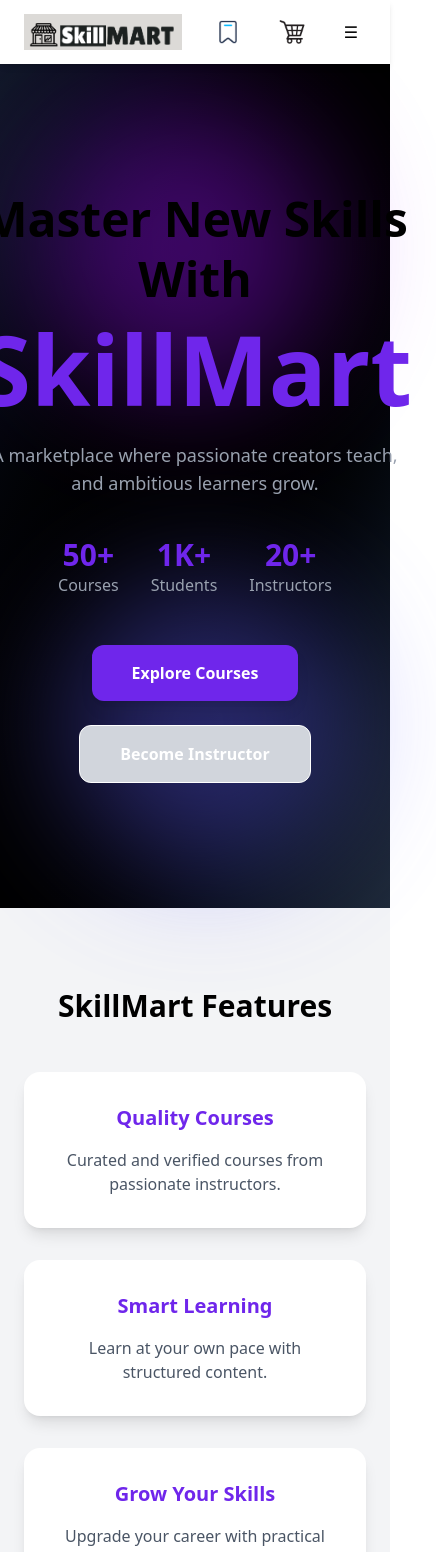
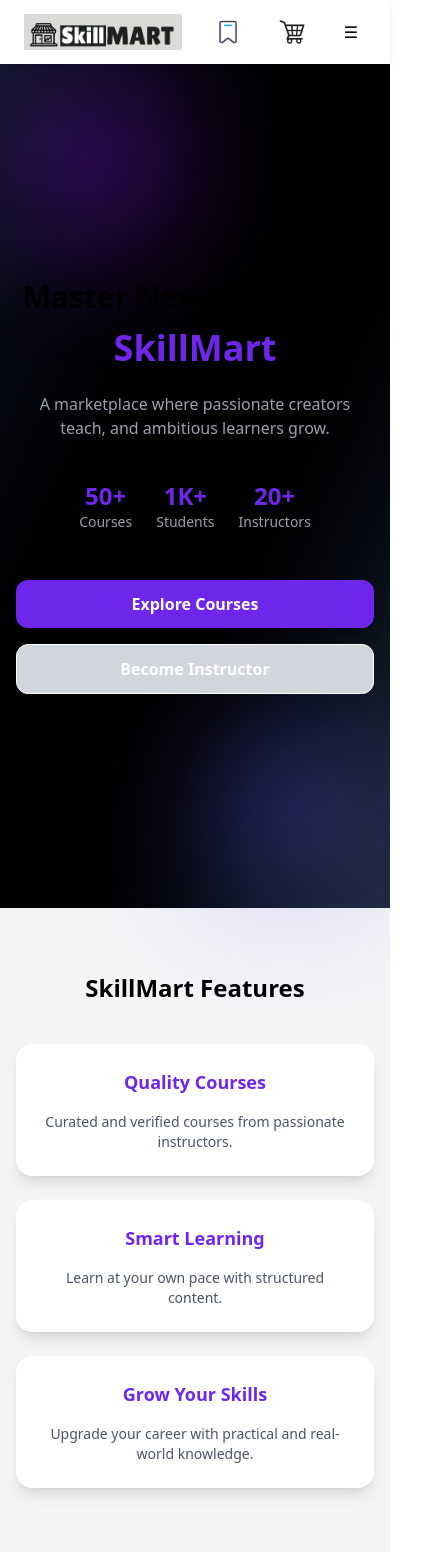
Before and after one commit to rupeshsurve01/SkillMart-MERN, a React (Vite) app in the folder Frontend/: page / in a window 390 px wide. Shown: the top 1552 px of the page, 436 px wide, since content can reach past the window. Built offline with nearby package versions, Linux system fonts and the light colour scheme.

Commit message:
Added Responsiveness in Home Page

```diff
--- a/Frontend/src/Pages/CheckCourses.jsx
+++ b/Frontend/src/Pages/CheckCourses.jsx
@@ -93,24 +93,19 @@
     if (!window.confirm("Delete this course?")) return;
 
     try {
-    const res = await fetch(
-      `http://localhost:5000/api/courses/${courseId}`,
-      {
+      const res = await fetch(`http://localhost:5000/api/courses/${courseId}`, {
         method: "DELETE",
         headers: {
           Authorization: `Bearer ${localStorage.getItem("token")}`,
         },
-      }
-    );
+      });
 
       const data = await res.json();
 
       if (!res.ok) {
         setToast(data.message || "Delete failed ❌");
       } else {
-      setFilteredCourses((prev) =>
-        prev.filter((c) => c._id !== courseId)
-      );
+        setFilteredCourses((prev) => prev.filter((c) => c._id !== courseId));
         setToast("Course removed successfully ✅");
       }
     } catch (error) {
@@ -161,7 +156,12 @@
               <option value="web-development">Web Development</option>
               <option value="app-development">App Development</option>
               <option value="ai-ml">AI / ML</option>
-              <option value="programming">Language</option>
+              <option value="programming">Programming Language</option>
+              <option value="testing">Testing</option>
+              <option value="database">Database</option>
+              <option value="security">Security</option>
+              <option value="devOps">DevOps</option>
+              <option value="theory">Theory Concepts</option>
             </select>
           </div>
 
@@ -311,7 +311,8 @@
                       }
 
                       const existing =
-  JSON.parse(localStorage.getItem("compareCourses")) || [];
+                        JSON.parse(localStorage.getItem("compareCourses")) ||
+                        [];
 
                       if (existing.includes(course._id)) {
                         setToast("Course already added");
@@ -327,7 +328,7 @@
 
                       localStorage.setItem(
                         "compareCourses",
-  JSON.stringify([...existing, course._id])
+                        JSON.stringify([...existing, course._id]),
                       );
 
                       setToast("Added to compare");
--- a/Frontend/src/Pages/Dashboard.jsx
+++ b/Frontend/src/Pages/Dashboard.jsx
@@ -7,53 +7,54 @@
   return (
     <div>
       <Navbar />
+
       {/* HERO SECTION */}
-<div className="relative min-h-screen flex items-center justify-center bg-gradient-to-br from-gray-900 via-black to-gray-800">
+      <div className="relative min-h-screen flex items-center justify-center bg-gradient-to-br from-gray-900 via-black to-gray-800 px-4 sm:px-6">
 
         {/* Decorative Blur Circles */}
-  <div className="absolute w-72 h-72 bg-purple-600 rounded-full blur-3xl opacity-40 top-10 left-10"></div>
-  <div className="absolute w-72 h-72 bg-indigo-500 rounded-full blur-3xl opacity-40 bottom-10 right-10"></div>
+        <div className="absolute w-40 h-40 sm:w-60 sm:h-60 md:w-72 md:h-72 bg-purple-600 rounded-full blur-3xl opacity-40 top-5 sm:top-10 left-5 sm:left-10"></div>
+        <div className="absolute w-40 h-40 sm:w-60 sm:h-60 md:w-72 md:h-72 bg-indigo-500 rounded-full blur-3xl opacity-40 bottom-5 sm:bottom-10 right-5 sm:right-10"></div>
 
-  <div className="relative z-10 text-center px-6 max-w-5xl">
+        <div className="relative z-10 text-center max-w-5xl">
 
-    <h1 className="text-5xl md:text-7xl font-bold text-black leading-tight">
+          <h1 className="text-3xl sm:text-5xl md:text-6xl lg:text-7xl font-bold text-black leading-tight">
             Master New Skills With
-      <span className="block text-8xl text-[#6f26eb] mt-3 font-extrabold">
+            <span className="block text-4xl sm:text-6xl md:text-7xl lg:text-8xl text-[#6f26eb] mt-3 font-extrabold">
               SkillMart
             </span>
           </h1>
 
-    <p className="mt-6 text-lg md:text-2xl text-gray-400">
+          <p className="mt-6 text-base sm:text-lg md:text-xl text-gray-400 px-2">
             A marketplace where passionate creators teach,
             and ambitious learners grow.
           </p>
 
           {/* Stats Section */}
-    <div className="flex flex-wrap justify-center gap-8 mt-10 text-white">
-      <div>
-        <h3 className="text-3xl font-bold text-[#6f26eb]">50+</h3>
-        <p className="text-gray-400">Courses</p>
+          <div className="flex flex-wrap justify-center gap-6 sm:gap-8 mt-10 text-white">
+            <div className="text-center">
+              <h3 className="text-2xl sm:text-3xl font-bold text-[#6f26eb]">50+</h3>
+              <p className="text-gray-400 text-sm sm:text-base">Courses</p>
             </div>
-      <div>
-        <h3 className="text-3xl font-bold text-[#6f26eb]">1K+</h3>
-        <p className="text-gray-400">Students</p>
+            <div className="text-center">
+              <h3 className="text-2xl sm:text-3xl font-bold text-[#6f26eb]">1K+</h3>
+              <p className="text-gray-400 text-sm sm:text-base">Students</p>
             </div>
-      <div>
-        <h3 className="text-3xl font-bold text-[#6f26eb]">20+</h3>
-        <p className="text-gray-400">Instructors</p>
+            <div className="text-center">
+              <h3 className="text-2xl sm:text-3xl font-bold text-[#6f26eb]">20+</h3>
+              <p className="text-gray-400 text-sm sm:text-base">Instructors</p>
             </div>
           </div>
 
           {/* CTA Buttons */}
-    <div className="mt-12 flex flex-col sm:flex-row gap-6 justify-center">
-      <Link to="/allcourses">
-        <button className="px-10 py-4 bg-[#6f26eb] text-white font-semibold rounded-xl shadow-lg hover:scale-105 hover:bg-purple-700 transition duration-300">
+          <div className="mt-12 flex flex-col sm:flex-row gap-4 sm:gap-6 justify-center">
+            <Link to="/allcourses" className="w-full sm:w-auto">
+              <button className="w-full sm:w-auto px-6 sm:px-10 py-3 sm:py-4 bg-[#6f26eb] text-white font-semibold rounded-xl shadow-lg hover:scale-105 hover:bg-purple-700 transition duration-300">
                 Explore Courses
               </button>
             </Link>
 
-      <Link to="/register">
-        <button className="px-10 py-4 border border-white bg-gray-300 text-white font-semibold rounded-xl hover:bg-white hover:text-black transition duration-300">
+            <Link to="/register" className="w-full sm:w-auto">
+              <button className="w-full sm:w-auto px-6 sm:px-10 py-3 sm:py-4 border border-white bg-gray-300 text-white font-semibold rounded-xl hover:bg-white hover:text-black transition duration-300">
                 Become Instructor
               </button>
             </Link>
@@ -62,40 +63,39 @@
         </div>
       </div>
 
-
       {/* FEATURES SECTION */}
-      <div className="bg-gray-100 py-20 px-6">
+      <div className="bg-gray-100 py-16 sm:py-20 px-4 sm:px-6">
         <div className="max-w-6xl mx-auto text-center">
 
-          <h2 className="text-3xl md:text-4xl font-bold mb-12">
+          <h2 className="text-2xl sm:text-3xl md:text-4xl font-bold mb-10 sm:mb-12">
              SkillMart Features
           </h2>
 
-          <div className="grid md:grid-cols-3 gap-8">
+          <div className="grid grid-cols-1 sm:grid-cols-2 md:grid-cols-3 gap-6 sm:gap-8">
 
-            <div className="bg-white p-8 rounded-2xl shadow-lg hover:shadow-2xl transition">
-              <h3 className="text-xl font-semibold mb-4 text-[#6f26eb]">
+            <div className="bg-white p-6 sm:p-8 rounded-2xl shadow-lg hover:shadow-2xl transition">
+              <h3 className="text-lg sm:text-xl font-semibold mb-4 text-[#6f26eb]">
                 Quality Courses
               </h3>
-              <p className="text-gray-600">
+              <p className="text-gray-600 text-sm sm:text-base">
                 Curated and verified courses from passionate instructors.
               </p>
             </div>
 
-            <div className="bg-white p-8 rounded-2xl shadow-lg hover:shadow-2xl transition">
-              <h3 className="text-xl font-semibold mb-4 text-[#6f26eb]">
+            <div className="bg-white p-6 sm:p-8 rounded-2xl shadow-lg hover:shadow-2xl transition">
+              <h3 className="text-lg sm:text-xl font-semibold mb-4 text-[#6f26eb]">
                 Smart Learning
               </h3>
-              <p className="text-gray-600">
+              <p className="text-gray-600 text-sm sm:text-base">
                 Learn at your own pace with structured content.
               </p>
             </div>
 
-            <div className="bg-white p-8 rounded-2xl shadow-lg hover:shadow-2xl transition">
-              <h3 className="text-xl font-semibold mb-4 text-[#6f26eb]">
+            <div className="bg-white p-6 sm:p-8 rounded-2xl shadow-lg hover:shadow-2xl transition">
+              <h3 className="text-lg sm:text-xl font-semibold mb-4 text-[#6f26eb]">
                 Grow Your Skills
               </h3>
-              <p className="text-gray-600">
+              <p className="text-gray-600 text-sm sm:text-base">
                 Upgrade your career with practical and real-world knowledge.
               </p>
             </div>
--- a/Frontend/src/components/CourseRegisterForm.jsx
+++ b/Frontend/src/components/CourseRegisterForm.jsx
@@ -137,7 +137,12 @@
           <option value="web-development">Web Development</option>
           <option value="app-development">App Development</option>
           <option value="ai-ml">AI / ML</option>
-          <option value="programming">Programming</option>
+          <option value="programming">Programming Language</option>
+          <option value="testing">Testing</option>
+          <option value="database">Database</option>
+          <option value="security">Security</option>
+          <option value="devOps">DevOps</option>
+          <option value="theory">Theory Concepts</option>
         </select>
         {errors.category && <p className="text-red-500 mb-2">{errors.category}</p>}
 
@@ -224,7 +229,6 @@
         />
         {errors.price && <p className="text-red-500 mb-2">{errors.price}</p>}
 
-
         {/* THUMBNAIL */}
         <label className="font-medium block mb-1">Course Thumbnail</label>
 
```
Also changed, not shown: Frontend/public/sm1.webp (added), 2 other files (tests, documents, lock files or other folders). Lines whose indentation alone changed are shown as unchanged.
